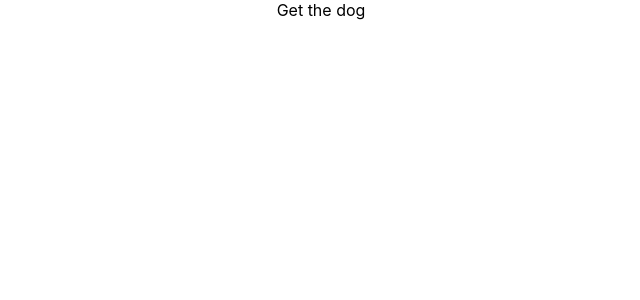
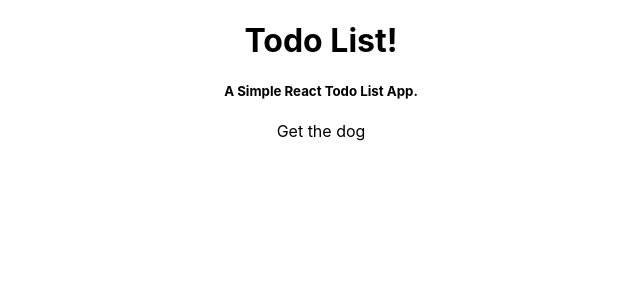
Before and after one commit to JohnObla/react-19-todo-app, a React (Create React App) app: page / in a window 1280 px wide. Shown: the top 300 px of the page, without its empty margins (319-959 px from the left). Built offline with nearby package versions, Linux system fonts and the light colour scheme.

Commit message:
Added title text

```diff
--- a/src/TodoList/TodoList.js
+++ b/src/TodoList/TodoList.js
@@ -12,7 +12,13 @@ class TodoList extends Component {
   };
 
   render() {
-    return <div>{this.renderTodoList()}</div>;
+    return (
+      <div>
+        <h1>Todo List!</h1>
+        <h5>A Simple React Todo List App.</h5>
+        {this.renderTodoList()}
+      </div>
+    );
   }
 }
 
```
